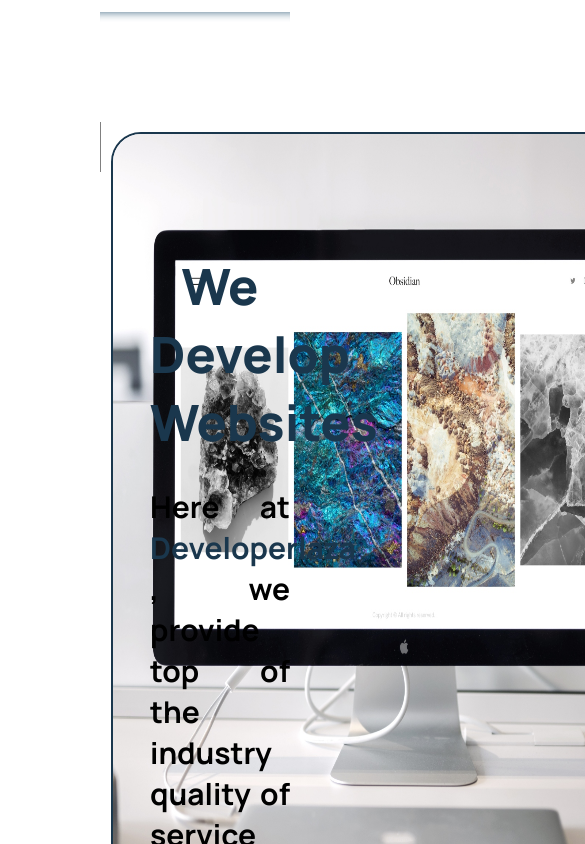
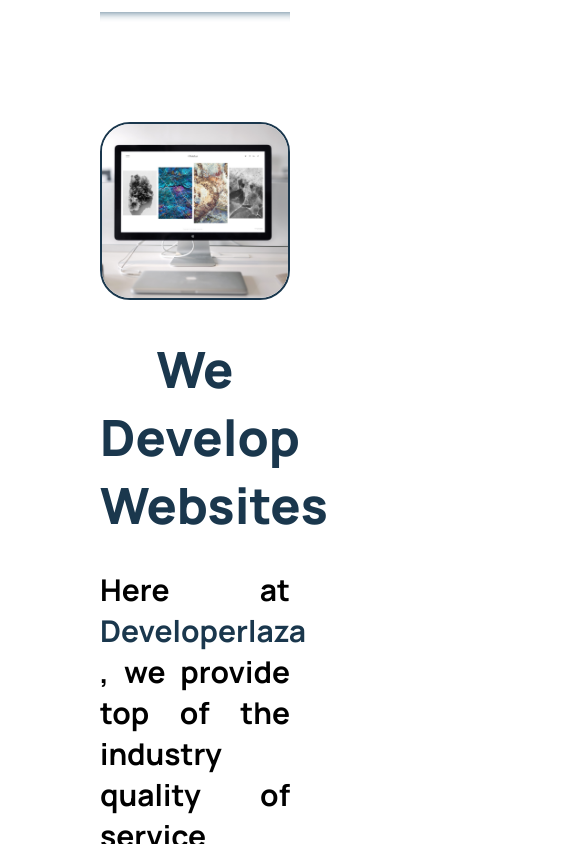
Before and after one commit to hanjo24/MiniProject, a React (Create React App) app: page /Home in a window 390 px wide. Shown: the part 1060-1904 px from the top of the page, 585 px wide, since content can reach past the window. Built offline with nearby package versions, Linux system fonts and the light colour scheme.

Commit message:
fixed responsiveness

```diff
--- a/src/components/body/website.css
+++ b/src/components/body/website.css
@@ -16,7 +16,6 @@
 .upper-website {
     display: flex;
     gap: 30px;
-    margin-bottom: 50px;
     transition: 1 ease-in-out;
 }
 
@@ -114,5 +113,23 @@
         flex-direction: column;
    }
 
+   .lower-left-side img {
+    width: 100%;
+    height: 100%;
+   }
+
+   .upper-left-side img {
+    width: 100%;
+    height: 100%;
+   }
+
+   .upper-right-side {
+    padding: 0px 0px 30px 0px;
+   }
+
+   .lower-right-side
+   {
+    padding: 0px 0px 30px 0px;
+   }
 
 }
--- a/src/components/footer/Footer.js
+++ b/src/components/footer/Footer.js
@@ -6,11 +6,11 @@
   return (
     <footer>
         <div className='upper-footer'>
-            <div>
+            <div className='upper-rigth-side-footer'>
                 <h6>About</h6>
                 <p>Developlaza is a company founded in the philippines by 4 capable website developers</p>
             </div>
-            <div className='upper-left-side'>
+            <div className='upper-left-side-footer'>
                 <h6>Quick links</h6>
                 <ul>
                     <li><a href='#home'>Home</a></li>
--- a/src/components/footer/footer.css
+++ b/src/components/footer/footer.css
@@ -4,7 +4,6 @@
     width: 100%;
     position: absolute;
     color: white;
-
 }
 
 
@@ -17,13 +16,13 @@
     align-items: center;
 }
 
-.upper-left-side {
+.upper-left-side-footer {
     height: 50px;
     border-left: 1px solid grey;
     padding: 10px;
 }
 
-.upper-left-side ul {
+.upper-left-side-footer ul {
     list-style: none;
     display:flex;
     gap: 50px;
@@ -43,3 +42,28 @@
     text-align: center;
     padding: 20px 0px 0px 0px;
 }
+
+@media (max-width: 1050px)
+{
+    footer {
+        height: 40%;
+
+    }
+   .upper-footer{
+     flex-direction: column;
+     width: 100%;
+     border-left: none;
+   }
+
+   .upper-left-side-footer{
+    border-left: none;
+   }
+   .footer-logo {
+    margin-top: -40px;
+   }
+
+   .lower-footer {
+    position: absolute;
+    bottom: 20px;
+   }
+}
```
